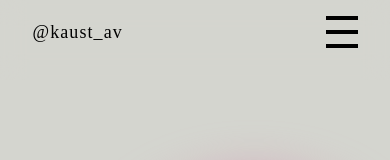
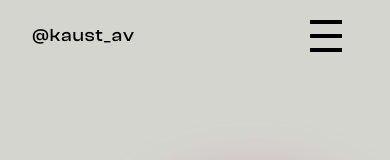
Before and after one commit to kaustav927/Portfolio2.0, a Next.js app in the folder portfolio2.0/: page / in a window 390 px wide. Shown: the top 160 px of the page. Built offline with nearby package versions, Linux system fonts and the light colour scheme; a web font is replaced by a local one.

Commit message:
good prod

```diff
--- a/portfolio2.0/components/Navbar.tsx
+++ b/portfolio2.0/components/Navbar.tsx
@@ -125,14 +125,13 @@ export default function Navbar() {
       ) : null}
 
       <div className="z-50 sticky top-0 w-screen flex flex-col h-20 items-center filter bg-cool-white/70 dark:bg-slate-800/70 backdrop-blur-md overflow-x-none">
-        <nav className=" flex items-center py-4 container w-10/12 md:w-10/12 lg:w-8/12 lg:max-w-screen-lg">
-          <div className="w-3/12 flex items-center">
+        <nav className="flex items-center mt-1 lg:-ml-4 md:-ml-2 py-4 container w-10/12 md:w-10/12 lg:w-8/12 lg:max-w-screen-lg">
+          <div className="w-3/12 flex items-left">
             <Link href="/" passHref>
-                <h1 className="cursor-default text-sm text-left font-cd-semibold md:text-2xl md:font-cd-regular lg:text-2xl lg:font-cd-regular dark:text-white">@kaust_av</h1>
+                <h1 className="cursor-default text-sm text-left font-cd-medium md:text-2xl md:font-cd-regular lg:text-2xl lg:font-cd-regular dark:text-white">@kaust_av</h1>
             </Link>
           </div>
-
-          <div className="w-9/12 flex justify-end items-center font-cd-regular ">
+          <div className="w-9/12 flex justify-end mr-4 md:mr-3 lg:mr-0 items-center font-cd-regular ">
             <div
               className="z-50 flex relative w-8 h-8 flex-col justify-between items-center md:hidden"
               onClick={() => {
@@ -203,7 +202,7 @@ export default function Navbar() {
               </Link>
               <Link href="https://drive.google.com/file/d/18XyT6wPX2IWdWv0VCqOtwW7ZXYSuAm_g/view?usp=sharing">
                 <a target="_blank">
-                  <h1 className="text-sm font-semibold ml-2 dark:text-white">
+                  <h1 className="text-sm font-medium ml-2 dark:text-white">
                     Resume
                   </h1>
                 </a>
```
